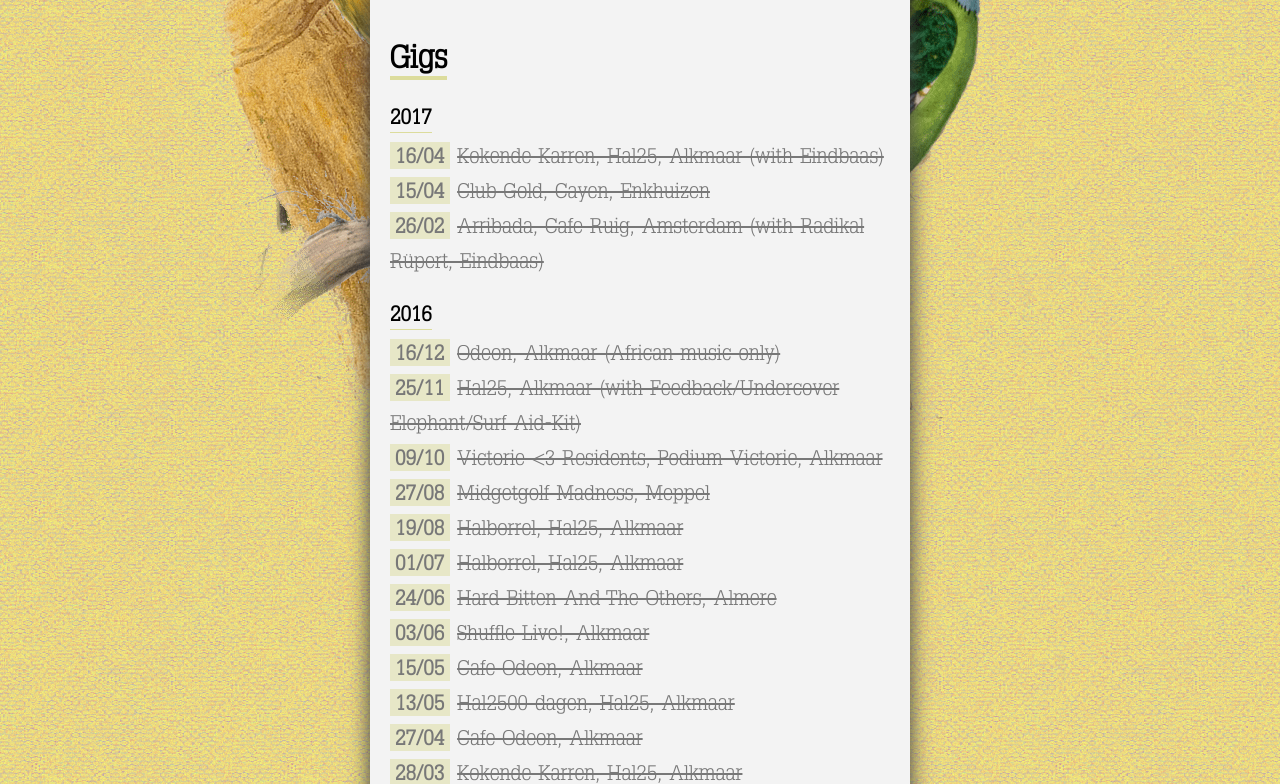
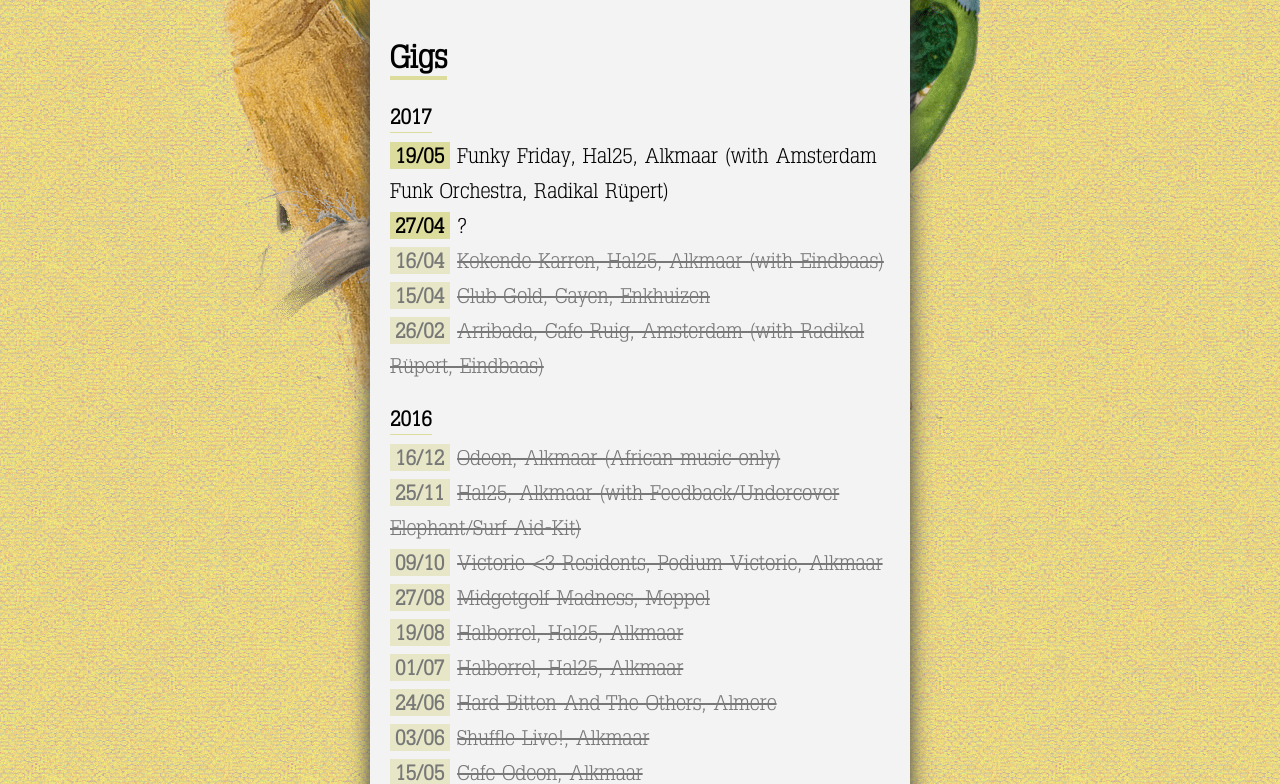
Before and after one commit to grdw/lorikeet, a Jekyll site: the page built from index.html, in a window 1280 px wide and 900 px high, scrolled down 585 px, cut to the strip 116-900 px from the top of the window. Built offline with Jekyll 4.4.1, drawn with Linux system fonts in a browser that asks for light colours.

Commit message:
Updating events

```diff
--- a/_data/events.yaml
+++ b/_data/events.yaml
@@ -1,4 +1,8 @@
 2017:
+  - date: "2017-05-19"
+    event: "Funky Friday, Hal25, Alkmaar (with Amsterdam Funk Orchestra, Radikal Rüpert)"
+  - date: "2017-04-27"
+    event: "?"
   - date: "2017-04-16"
     event: "Kokende Karren, Hal25, Alkmaar (with Eindbaas)"
   - date: "2017-04-15"
```
